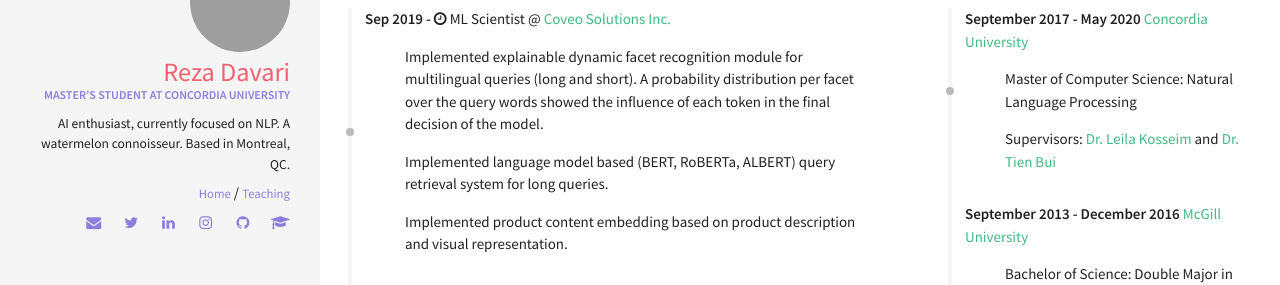
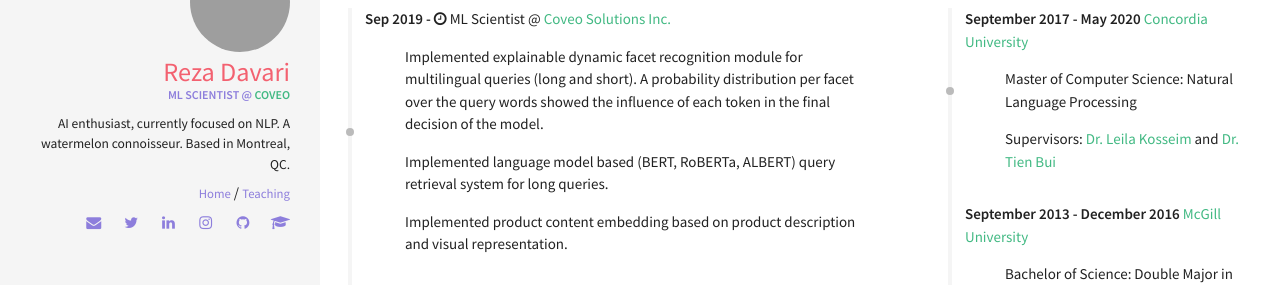
Before and after one commit to rezazzr/davari.io, a Jekyll site: the page built from index.html, in a window 1280 px wide, cut to the strip 702-987 px from the top of the page. Built offline with Jekyll 4.4.1, drawn with Linux system fonts in a browser that asks for light colours; nearby versions of some CDN libraries; grey boxes are pictures that could not be loaded.

Commit message:
updated job

```diff
--- a/_config.yml
+++ b/_config.yml
@@ -34,7 +34,7 @@ kramdown:
 #
 owner:
   name: Reza Davari
-  job: "Master’s Student at Concordia University"
+  job: ML Scientist @ <a href="https://www.coveo.com/en" target="_blank">Coveo</a>
   bio: "AI enthusiast, currently focused on NLP. A watermelon connoisseur. Based in Montreal, QC."
   email: davari.mreza@gmail.com
   disqus-shortname:
```
